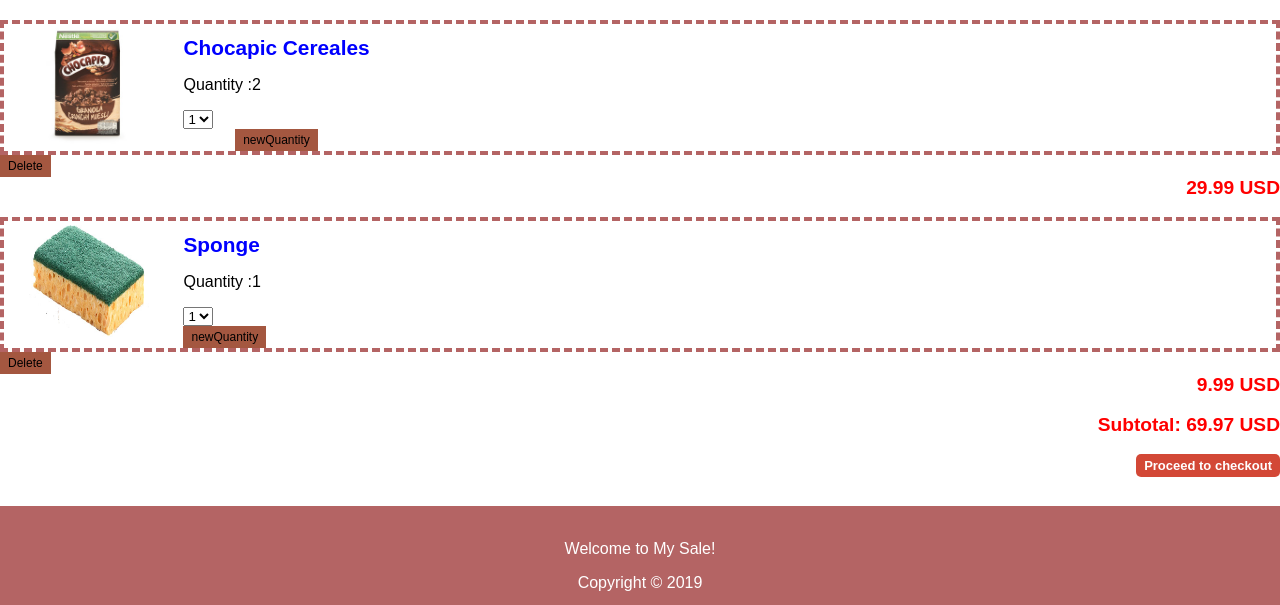
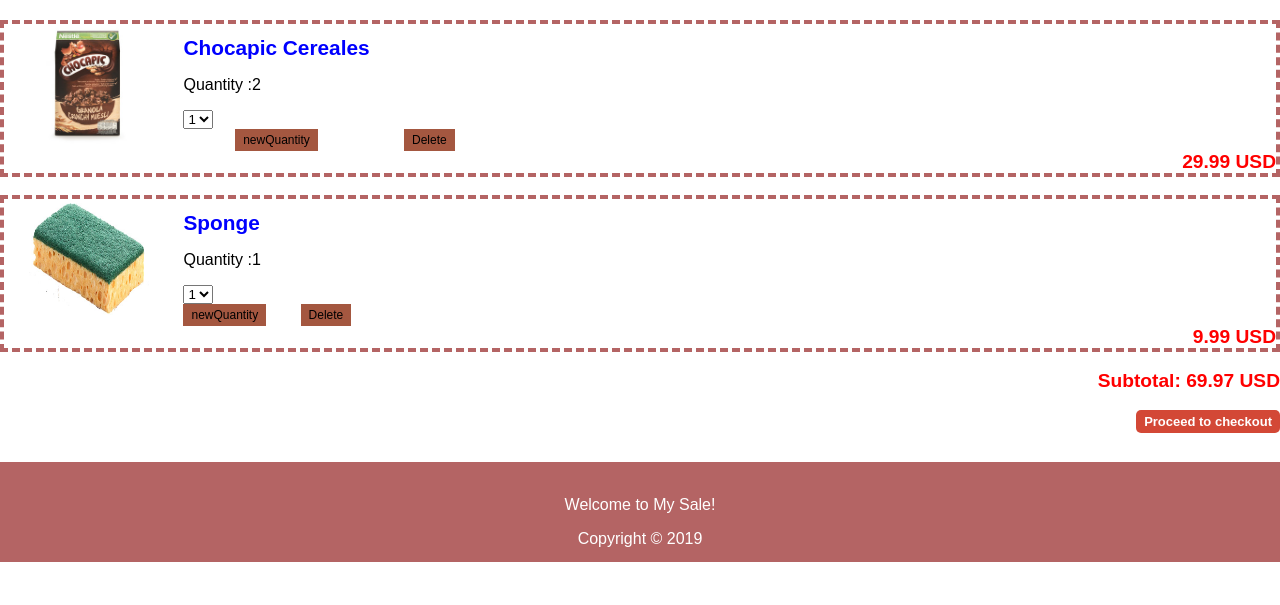
Before and after one commit to clem41/We_Sale, a PHP site: page /index.php?page=cart in a window 1280 px wide. Shown: the part 134-739 px from the top of the page. Run offline with PHP 8.4, Linux system fonts and the light colour scheme; data comes from the database, SQL or seed files in the repository.

Commit message:
fix something wrong with footer

```diff
--- a/cart.php
+++ b/cart.php
@@ -57,6 +57,7 @@
     				<?php
     				echo ($nameProduct[0]['name']);?>
     			</div>
+				 <div class=display>
     		<p>Quantity :<?php echo($Product['quantity']);?></p>
 
 <form method="post" action="index.php?page=cart">
@@ -104,4 +105,5 @@
 	<br><br></p>
 </li>
 </div>
+</div>
 </body>
```
